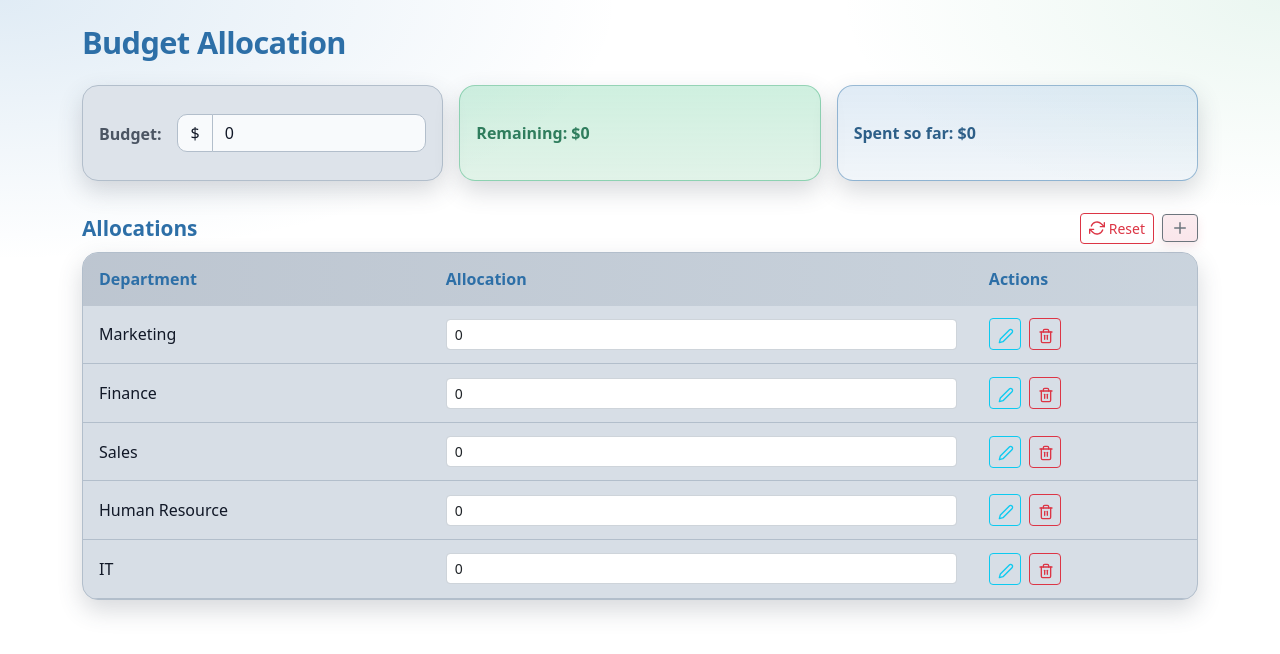
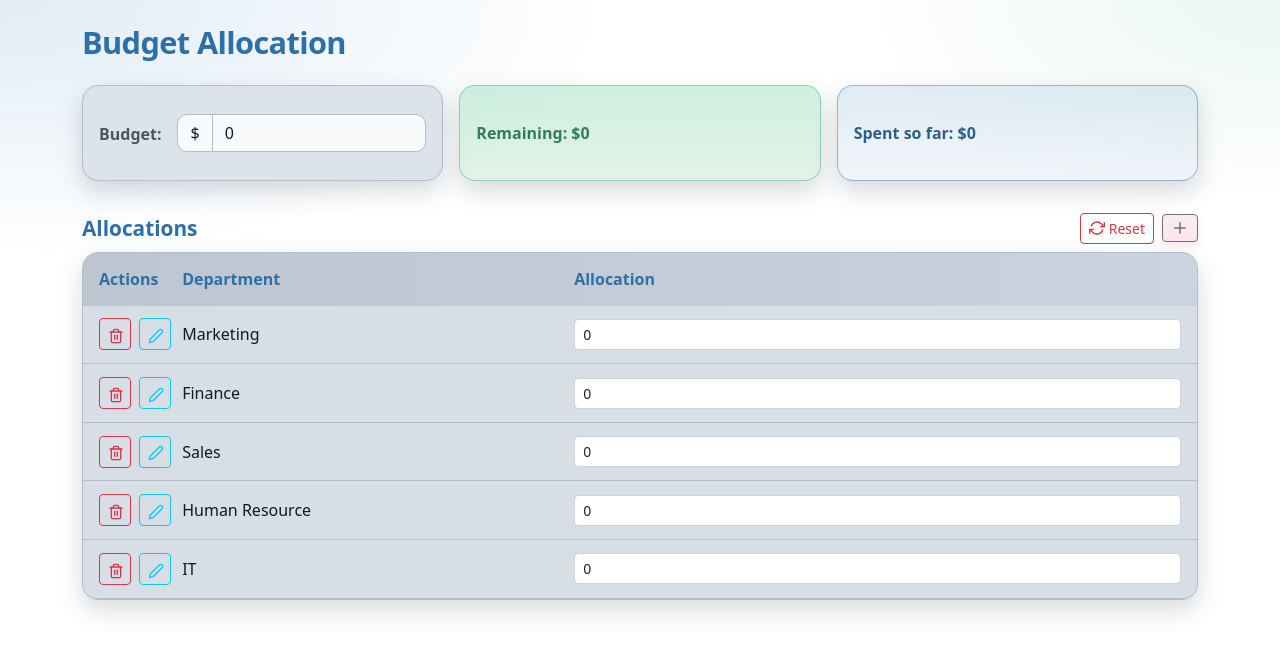
Before and after one commit to Darman1987/reactBudget, a React (Create React App) app: page / in a window 1280 px wide. Shown: the top 654 px of the page. Built offline with nearby package versions, Linux system fonts and the light colour scheme.

Commit message:
adding money format

```diff
--- a/src/components/AllocationForm.js
+++ b/src/components/AllocationForm.js
@@ -1,6 +1,7 @@
 
 import React, { useContext, useState } from 'react';
 import { AppContext } from '../context/AppContext';
+import { formatCurrencyValue } from '../utils/currency';
 
 const AllocationForm = (props) => {
     const { dispatch,remaining, currency  } = useContext(AppContext);
@@ -14,7 +15,7 @@ const AllocationForm = (props) => {
             if(cost > remaining) {
                 dispatch({
                     type: 'SET_MESSAGE',
-                    payload: `The value cannot exceed remaining funds ${currency}${remaining}.`,
+                    payload: `The value cannot exceed remaining funds ${formatCurrencyValue(currency, remaining)}.`,
                 });
                 setCost("");
                 return;
--- a/src/components/Budget.js
+++ b/src/components/Budget.js
@@ -1,25 +1,21 @@
 
 import React, { useContext, useEffect, useState } from 'react';
 import { AppContext } from '../context/AppContext';
+import { formatWholeNumber, sanitizeDigits } from '../utils/currency';
 const Budget = () => {
     const { budget, currency, currencies, dispatch} = useContext(AppContext);
     const [budgetInput, setBudgetInput] = useState(budget.toString());
+    const [isBudgetFocused, setIsBudgetFocused] = useState(false);
 
     useEffect(() => {
-        setBudgetInput(budget.toString());
-    }, [budget]);
+        if (!isBudgetFocused) {
+            setBudgetInput(budget.toString());
+        }
+    }, [budget, isBudgetFocused]);
 
     const increaseBudget = (value) => {
-        const parsedValue = Number(value);
+        const parsedValue = Number(sanitizeDigits(value));
         if (Number.isNaN(parsedValue) || parsedValue < 0) {
-            return;
-        }
-
-        if(parsedValue > 20000){
-            dispatch({
-                type: 'SET_MESSAGE',
-                payload: 'The value cannot exceed 20,000.',
-            });
             return;
         }
 
@@ -31,23 +27,28 @@ const Budget = () => {
     }
 
     const handleBudgetChange = (value) => {
-        if (value === '') {
+        const normalizedValue = sanitizeDigits(value);
+        if (normalizedValue === '') {
             setBudgetInput('');
             return;
         }
 
-        setBudgetInput(value);
-        increaseBudget(value);
+        setBudgetInput(normalizedValue);
+        increaseBudget(normalizedValue);
     };
 
     const commitBudget = () => {
+        setIsBudgetFocused(false);
+
         if (budgetInput === '') {
             dispatch({
                 type: 'SET_BUDGET',
                 payload: 0
             });
+            setBudgetInput('0');
             return;
         }
+
         increaseBudget(budgetInput);
     };
 
@@ -78,13 +79,13 @@ const Budget = () => {
             </div>
             <input className="form-control"
             required='required'
-            type='number'
+            type='text'
             id="budget"
-            step="10"
-            min="0"
-            value={budgetInput}
+            inputMode='numeric'
+            value={isBudgetFocused ? budgetInput : formatWholeNumber(budgetInput)}
             style={{ size: 10}}
             onChange={(event) => handleBudgetChange(event.target.value)}
+            onFocus={() => setIsBudgetFocused(true)}
             onBlur={commitBudget}
             onKeyDown={(event) => {
                 if (event.key === 'Enter') {
--- a/src/components/ExpenseItem.js
+++ b/src/components/ExpenseItem.js
@@ -1,13 +1,16 @@
 
-import React, { useContext, useEffect, useState } from 'react';
+import React, { useContext, useEffect, useRef, useState } from 'react';
 import { AppContext } from '../context/AppContext';
 import { FiEdit2, FiTrash2, FiCheck } from 'react-icons/fi';
+import { formatWholeNumber, sanitizeDigits } from '../utils/currency';
 
 const ExpenseItem = (props) => {
     const { dispatch } = useContext(AppContext);
     const [allocationInput, setAllocationInput] = useState(props.cost.toString());
     const [departmentName, setDepartmentName] = useState(props.name);
     const [isEditing, setIsEditing] = useState(false);
+    const [isAllocationFocused, setIsAllocationFocused] = useState(false);
+    const departmentInputRef = useRef(null);
 
     useEffect(() => {
         setAllocationInput(props.cost.toString());
@@ -17,12 +20,21 @@ const ExpenseItem = (props) => {
         setDepartmentName(props.name);
     }, [props.name]);
 
+    useEffect(() => {
+        if (isEditing && departmentInputRef.current) {
+            departmentInputRef.current.focus();
+            departmentInputRef.current.select();
+        }
+    }, [isEditing]);
+
     const updateAllocation = (nextValue) => {
-        if (nextValue === '') {
+        const normalizedValue = sanitizeDigits(nextValue);
+
+        if (normalizedValue === '') {
             return;
         }
 
-        const parsedCost = parseInt(nextValue, 10);
+        const parsedCost = parseInt(normalizedValue, 10);
         if (Number.isNaN(parsedCost) || parsedCost < 0) {
             return;
         }
@@ -59,52 +71,20 @@ const ExpenseItem = (props) => {
 
     return (
         <tr>
-        <td>
-            {isEditing ? (
-                <input
-                    type="text"
-                    className="form-control form-control-sm"
-                    value={departmentName}
-                    onChange={(event) => setDepartmentName(event.target.value)}
-                    onKeyDown={(event) => {
-                        if (event.key === 'Enter') {
-                            saveDepartmentName();
-                        }
-                    }}
-                />
-            ) : (
-                props.name
-            )}
-        </td>
-        <td>
-            <input
-                type="number"
-                min="0"
-                className="form-control form-control-sm allocation-input"
-                value={allocationInput}
-                placeholder='0'
-                onChange={(event) => {
-                    const nextValue = event.target.value;
-                    setAllocationInput(nextValue);
-                    updateAllocation(nextValue);
-                }}
-                onBlur={() => {
-                    if (allocationInput === '') {
-                        setAllocationInput(props.cost.toString());
-                    }
-                }}
-                onKeyDown={(event) => {
-                    if (event.key === 'Enter') {
-                        event.currentTarget.blur();
-                    }
-                }}
-            />
-        </td>
         <td className="row-actions-cell">
+            <button
+                type="button"
+                className="btn btn-sm btn-outline-danger row-action-delete-btn action-icon-btn"
+                onClick={deleteDepartment}
+                aria-label="Delete department"
+                title="Delete"
+            >
+                <FiTrash2 size={16} />
+            </button>
             {isEditing ? (
                 <button
                     type="button"
-                    className="btn btn-sm btn-primary action-icon-btn"
+                    className="btn btn-sm btn-success action-icon-btn"
                     onClick={saveDepartmentName}
                     aria-label="Save department name"
                     title="Save"
@@ -122,15 +102,51 @@ const ExpenseItem = (props) => {
                     <FiEdit2 size={16} />
                 </button>
             )}
-            <button
-                type="button"
-                className="btn btn-sm btn-outline-danger row-action-delete-btn action-icon-btn"
-                onClick={deleteDepartment}
-                aria-label="Delete department"
-                title="Delete"
-            >
-                <FiTrash2 size={16} />
-            </button>
+        </td>
+        <td>
+            {isEditing ? (
+                <input
+                    ref={departmentInputRef}
+                    type="text"
+                    className="form-control form-control-sm"
+                    value={departmentName}
+                    onChange={(event) => setDepartmentName(event.target.value)}
+                    onBlur={saveDepartmentName}
+                    onKeyDown={(event) => {
+                        if (event.key === 'Enter') {
+                            saveDepartmentName();
+                        }
+                    }}
+                />
+            ) : (
+                props.name
+            )}
+        </td>
+        <td>
+            <input
+                type="text"
+                inputMode="numeric"
+                className="form-control form-control-sm allocation-input"
+                value={isAllocationFocused ? allocationInput : formatWholeNumber(allocationInput)}
+                placeholder='0'
+                onChange={(event) => {
+                    const nextValue = sanitizeDigits(event.target.value);
+                    setAllocationInput(nextValue);
+                    updateAllocation(nextValue);
+                }}
+                onFocus={() => setIsAllocationFocused(true)}
+                onBlur={() => {
+                    setIsAllocationFocused(false);
+                    if (allocationInput === '') {
+                        setAllocationInput(props.cost.toString());
+                    }
+                }}
+                onKeyDown={(event) => {
+                    if (event.key === 'Enter') {
+                        event.currentTarget.blur();
+                    }
+                }}
+            />
         </td>
         </tr>
     );
--- a/src/components/ExpenseList.js
+++ b/src/components/ExpenseList.js
@@ -19,11 +19,11 @@ const ExpenseList = () => {
         </div>
         <div className='allocation-table-card'>
         <table className='table table-modern mb-0'>
-              <thead>
+          <thead>
             <tr>
+              <th scope="col">Actions</th>
               <th scope="col">Department</th>
               <th scope="col">Allocation</th>
-              <th scope="col">Actions</th>
             </tr>
           </thead>
             <tbody>
--- a/src/components/ExpenseTotal.js
+++ b/src/components/ExpenseTotal.js
@@ -1,6 +1,7 @@
 
 import React, { useContext } from 'react';
 import { AppContext } from '../context/AppContext';
+import { formatCurrencyValue } from '../utils/currency';
 const ExpenseTotal = () => {
     const { expenses, currency } = useContext(AppContext);
     const totalExpenses = expenses.reduce((total, item) => {
@@ -8,7 +9,7 @@ const ExpenseTotal = () => {
     }, 0);
     return (
         <div className='metric-card compact-mobile metric-card-info h-100'>
-            <span>Spent so far: {currency+totalExpenses}</span>
+            <span>Spent so far: {formatCurrencyValue(currency, totalExpenses)}</span>
         </div>
     );
 };
--- a/src/components/Remaining.js
+++ b/src/components/Remaining.js
@@ -1,6 +1,7 @@
 
 import React, { useContext } from 'react';
 import { AppContext } from '../context/AppContext';
+import { formatCurrencyValue } from '../utils/currency';
 const Remaining = () => {
     const { expenses, budget, currency } = useContext(AppContext);
     const totalExpenses = expenses.reduce((total, item) => {
@@ -9,7 +10,7 @@ const Remaining = () => {
     const cardType = totalExpenses > budget ? 'metric-card-danger' : 'metric-card-success';
     return (
         <div className={`metric-card compact-mobile h-100 ${cardType}`}>
-            <span>Remaining: {currency+(budget - totalExpenses)}</span>
+            <span>Remaining: {formatCurrencyValue(currency, budget - totalExpenses)}</span>
         </div>
     );
 };
--- a/src/index.css
+++ b/src/index.css
@@ -188,6 +188,18 @@ code {
   vertical-align: middle;
 }
 
+.table-modern thead th:first-child,
+.table-modern tbody td:first-child {
+  width: 1%;
+  white-space: nowrap;
+  padding-right: 0.35rem;
+}
+
+.table-modern thead th:nth-child(2),
+.table-modern tbody td:nth-child(2) {
+  padding-left: 0.35rem;
+}
+
 .row-actions-cell {
   white-space: nowrap;
 }
@@ -331,6 +343,7 @@ code {
 .message-popup-footer {
   display: flex;
   justify-content: flex-end;
+  gap: 0.5rem;
   padding: 0.75rem 1rem 1rem 1rem;
 }
 
@@ -397,7 +410,7 @@ code {
 }
 
 .row-action-delete-btn {
-  margin-left: 0.5rem;
+  margin-right: 0.5rem;
 }
 
 .reset-btn {
--- /dev/null
+++ b/src/utils/currency.js
@@ -0,0 +1,18 @@
+export const formatWholeNumber = (value) => {
+    const parsedValue = Number(value);
+    if (Number.isNaN(parsedValue)) {
+        return '0';
+    }
+
+    return new Intl.NumberFormat('en-US', {
+        maximumFractionDigits: 0,
+    }).format(parsedValue);
+};
+
+export const formatCurrencyValue = (currency, value) => {
+    return `${currency}${formatWholeNumber(value)}`;
+};
+
+export const sanitizeDigits = (value) => {
+    return value.replace(/[^\d]/g, '');
+};
```
